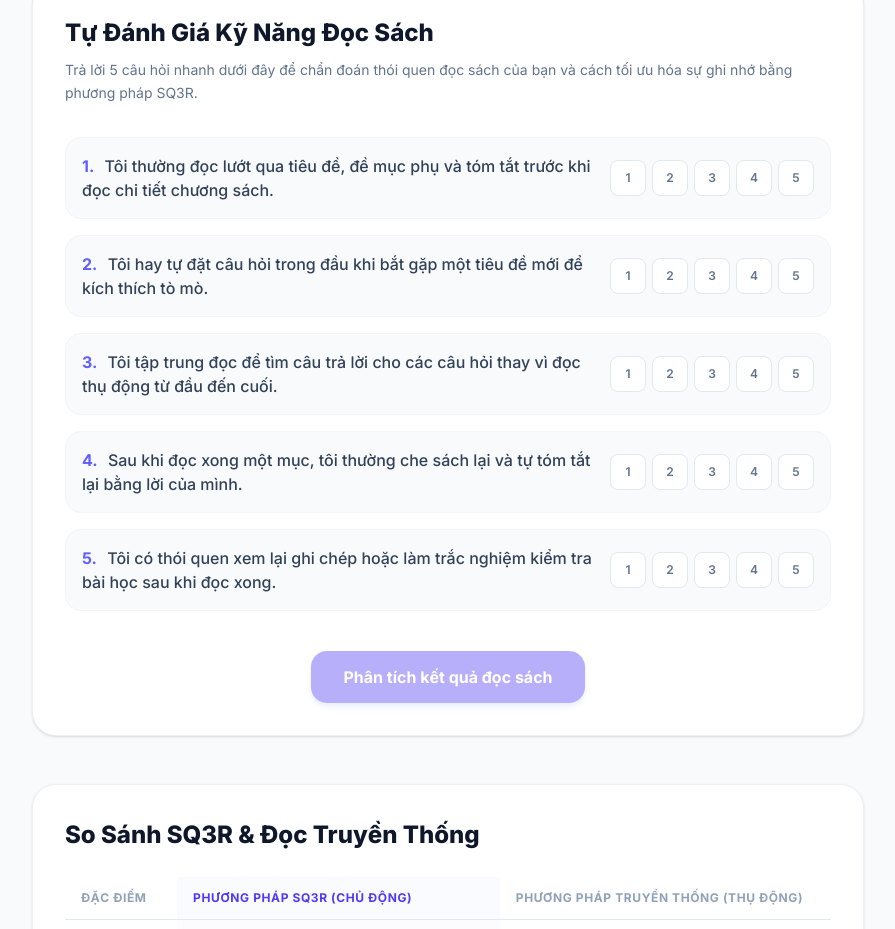
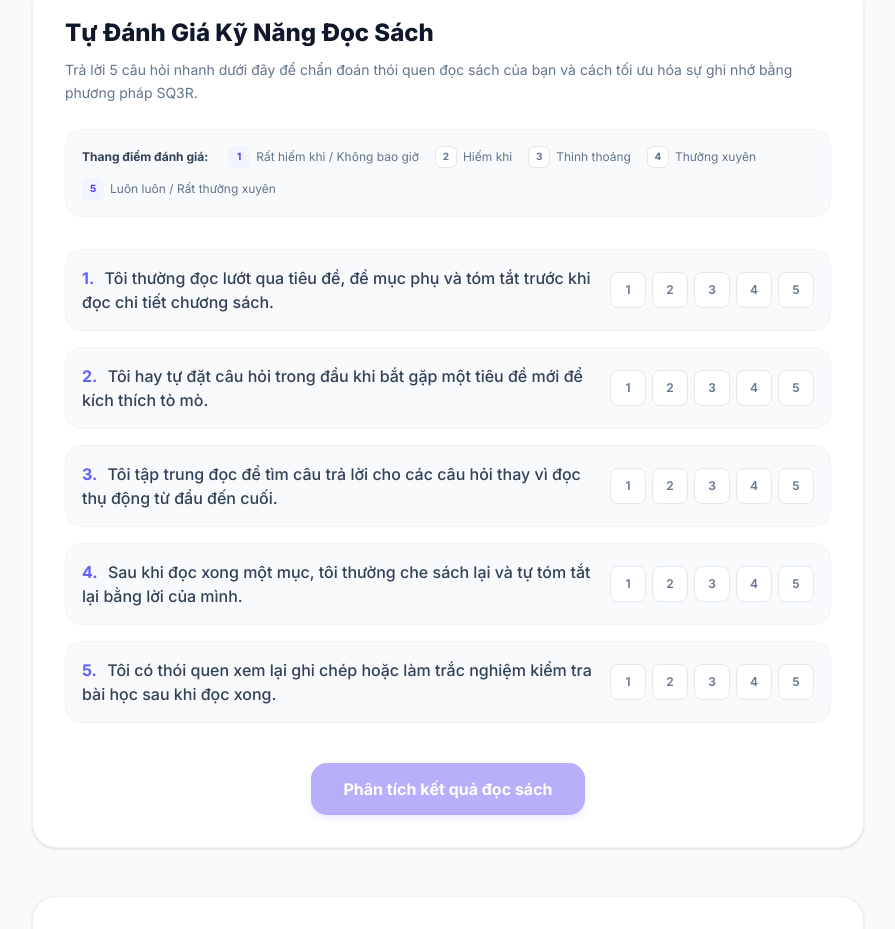
Before and after one commit to ttminh27/18phut, a Next.js app: page /sq3r in a window 1280 px wide. Shown: the part 1422-2351 px from the top of the page, without its empty margins (192-1087 px from the left). Built offline with nearby package versions, Linux system fonts and the light colour scheme.

Commit message:
feat: add score legend to reading skill self-evaluation widget

```diff
--- a/src/app/sq3r/page.tsx
+++ b/src/app/sq3r/page.tsx
@@ -411,6 +411,31 @@ export default function SQ3RPage() {
           </p>
         </div>
 
+        {/* Thang điểm chú thích */}
+        <div className="flex flex-wrap items-center gap-x-4 gap-y-2.5 p-4 bg-slate-50 dark:bg-slate-900/30 rounded-2xl border border-slate-100 dark:border-slate-800/80" style={{ fontSize: sizeTiny }}>
+          <span className="font-bold text-slate-700 dark:text-slate-300 mr-1">Thang điểm đánh giá:</span>
+          <div className="flex items-center space-x-1.5">
+            <span className="font-bold text-indigo-600 dark:text-indigo-400 bg-indigo-50/80 dark:bg-indigo-950/40 w-5.5 h-5.5 rounded-md inline-flex items-center justify-center text-center text-[10px]">1</span>
+            <span className="text-slate-500 dark:text-slate-400">Rất hiếm khi / Không bao giờ</span>
+          </div>
+          <div className="flex items-center space-x-1.5">
+            <span className="font-bold text-slate-500 dark:text-slate-400 bg-white dark:bg-slate-800 w-5.5 h-5.5 border border-slate-200 dark:border-slate-700 rounded-md inline-flex items-center justify-center text-center text-[10px]">2</span>
+            <span className="text-slate-500 dark:text-slate-400">Hiếm khi</span>
+          </div>
+          <div className="flex items-center space-x-1.5">
+            <span className="font-bold text-slate-500 dark:text-slate-400 bg-white dark:bg-slate-800 w-5.5 h-5.5 border border-slate-200 dark:border-slate-700 rounded-md inline-flex items-center justify-center text-center text-[10px]">3</span>
+            <span className="text-slate-500 dark:text-slate-400">Thỉnh thoảng</span>
+          </div>
+          <div className="flex items-center space-x-1.5">
+            <span className="font-bold text-slate-500 dark:text-slate-400 bg-white dark:bg-slate-800 w-5.5 h-5.5 border border-slate-200 dark:border-slate-700 rounded-md inline-flex items-center justify-center text-center text-[10px]">4</span>
+            <span className="text-slate-500 dark:text-slate-400">Thường xuyên</span>
+          </div>
+          <div className="flex items-center space-x-1.5">
+            <span className="font-bold text-indigo-600 dark:text-indigo-400 bg-indigo-50/80 dark:bg-indigo-950/40 w-5.5 h-5.5 rounded-md inline-flex items-center justify-center text-center text-[10px]">5</span>
+            <span className="text-slate-500 dark:text-slate-400">Luôn luôn / Rất thường xuyên</span>
+          </div>
+        </div>
+
         <div className="space-y-4 pt-2">
           {assessmentQuestions.map((q, idx) => (
             <div key={idx} className="flex flex-col sm:flex-row sm:items-center justify-between p-4 bg-slate-50 dark:bg-slate-900/30 rounded-2xl border border-slate-100 dark:border-slate-800/80 gap-3">
```
